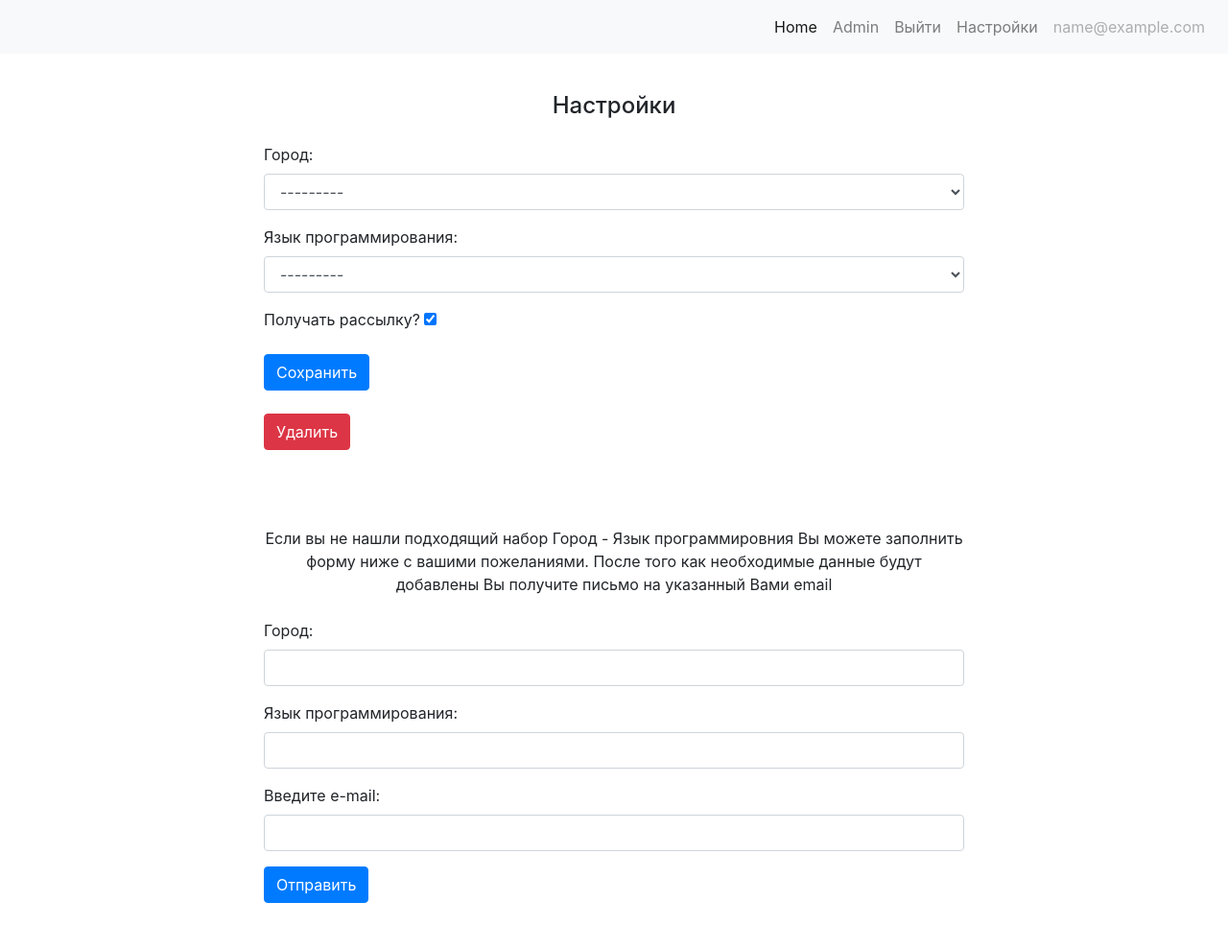
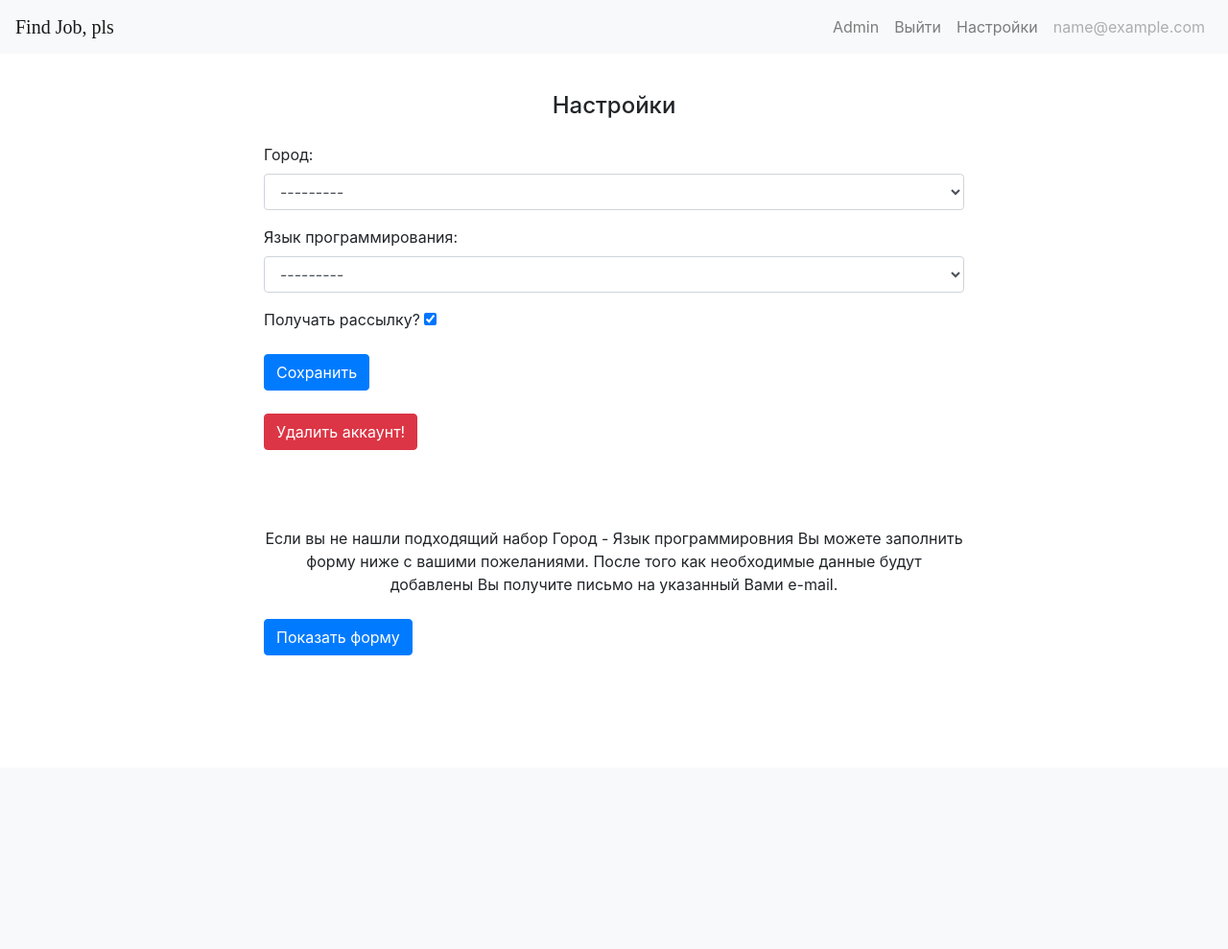
Before and after one commit to YevhenMix/Scrapy_work, a Django app: page /accounts/update/ in a window 1280 px wide. Shown: the whole page at 96% size. After the commit the page ends 683 px from the top, so only its background shows below. Run offline with Django 3.2, Linux system fonts and the light colour scheme; the visitor is signed in with stand-in values (Sample User, id 1); data that the repository does not hold is empty; some libraries are stand-ins or nearby versions.

Commit message:
Косметические изменения

```diff
--- a/src/accounts/templates/accounts/update.html
+++ b/src/accounts/templates/accounts/update.html
@@ -13,7 +13,7 @@
     </form>
     <form method="POST" action="{% url 'accounts:delete' %}">{% csrf_token %}
       <div class="form-group"></div>
-      <button type="submit" class="btn btn-danger my-2">Удалить</button>
+      <button type="submit" class="btn btn-danger my-2">Удалить аккаунт!</button>
     </form>
   </div>
 </div>
@@ -23,14 +23,24 @@
   <div class="col-md-8 mx-auto">
     <p class="text-center my-4">Если вы не нашли подходящий набор Город - Язык программировния
       Вы можете заполнить форму ниже с вашими пожеланиями. После того как необходимые данные будут добавлены Вы
-      получите письмо на указанный Вами email
+      получите письмо на указанный Вами e-mail.
     </p>
-    <form method="POST" action="{% url 'accounts:contact' %}">{% csrf_token %}
-      <div class="form-group">
-        {{ contact_form.as_p }}
+    <p>
+      <button class="btn btn-primary" type="button" data-toggle="collapse" data-target="#collapseExample" aria-expanded="false" aria-controls="collapseExample">
+        Показать форму
+      </button>
+    </p>
+    <div class="collapse" id="collapseExample">
+      <div class="card card-body">
+        <form method="POST" action="{% url 'accounts:contact' %}">{% csrf_token %}
+          <div class="form-group">
+            {{ contact_form.as_p }}
+          </div>
+          <button type="submit" class="btn btn-primary">Отправить</button>
+        </form>
       </div>
-      <button type="submit" class="btn btn-primary">Отправить</button>
-    </form>
+    </div>
+
   </div>
 </div>
 
--- a/src/scraping/admin.py
+++ b/src/scraping/admin.py
@@ -7,4 +7,8 @@ admin.site.register(City)
 admin.site.register(Language)
 admin.site.register(Vacancy)
 admin.site.register(Error)
-admin.site.register(Url)
+
+
+@admin.register(Url)
+class UrlAdmin(admin.ModelAdmin):
+    list_display = ('city', 'language')
--- a/src/scraping_aggregator/settings.py
+++ b/src/scraping_aggregator/settings.py
@@ -128,6 +128,12 @@ USE_TZ = True
 
 STATIC_URL = '/static/'
 
+STATICFILES_DIRS = [
+    os.path.join(BASE_DIR, "static"),
+]
+
+STATIC_ROOT = os.path.join(BASE_DIR, "staticfiles")
+
 AUTH_USER_MODEL = 'accounts.MyUser'
 
 EMAIL_BACKEND = 'django.core.mail.backends.smtp.EmailBackend'
--- a/src/send_emails.py
+++ b/src/send_emails.py
@@ -61,13 +61,13 @@ to = ADMIN_USER
 _html = ''
 if qs.exists():
     error = qs.first()
-    data = error.data['errors']
+    data = error.data.get('errors', [])
     for i in data:
         _html += f'<p><a href="{ i["url"] }"> Error: { i["title"] }</a></p>'
     subject = f'Оштибки скрапинга за {today}'
     text_content = f'Оштибки скрапинга за {today}'
 
-    data = error.data['user_data']
+    data = error.data.get('user_data')
 
     if data:
         _html += '<hr>'
--- /dev/null
+++ b/src/static/css/main.css
@@ -0,0 +1,9 @@
+@font-face{
+    font-family: EastSeaDokdo-Regular;
+    src: (../fonts/EastSeaDokdo-Regular.ttf);
+}
+
+#brand {
+    font-family: EastSeaDokdo-Regular;
+    color: rgba(0,0,0,.9);
+}
--- a/src/templates/base.html
+++ b/src/templates/base.html
@@ -1,4 +1,5 @@
 <!doctype html>
+{% load static %}
 <html lang="en">
   <head>
     <!-- Required meta tags -->
@@ -7,19 +8,19 @@
 
     <!-- Bootstrap CSS -->
     <link rel="stylesheet" href="https://stackpath.bootstrapcdn.com/bootstrap/4.5.0/css/bootstrap.min.css" integrity="sha384-9aIt2nRpC12Uk9gS9baDl411NQApFmC26EwAOH8WgZl5MYYxFfc+NcPb1dKGj7Sk" crossorigin="anonymous">
+    <link rel="icon" href="{% static 'favicon.ico' %}">
+    <link rel="stylesheet" href="{% static 'css/main.css' %}">
 
     <title>Hello, world!</title>
   </head>
   <body>
       <nav class="navbar navbar-expand-lg navbar-light bg-light">
+        <a class="navbar-brand" id="brand" href="{% url 'home' %}">Find Job, pls</a>
       <button class="navbar-toggler" type="button" data-toggle="collapse" data-target="#navbarNav" aria-controls="navbarNav" aria-expanded="false" aria-label="Toggle navigation">
         <span class="navbar-toggler-icon"></span>
       </button>
       <div class="collapse navbar-collapse" id="navbarNav">
         <ul class="navbar-nav ml-auto">
-          <li class="nav-item active">
-            <a class="nav-link" href="{% url 'home' %}">Home <span class="sr-only">(current)</span></a>
-          </li>
           {% if user.is_admin %}
           <li class="nav-item">
             <a class="nav-link" href="http://127.0.0.1:8000/admin/">Admin</a>
```
Also changed, not shown: src/scraping/templates/scraping/list.html (+3 -6 lines), src/static/favicon.ico (added).
